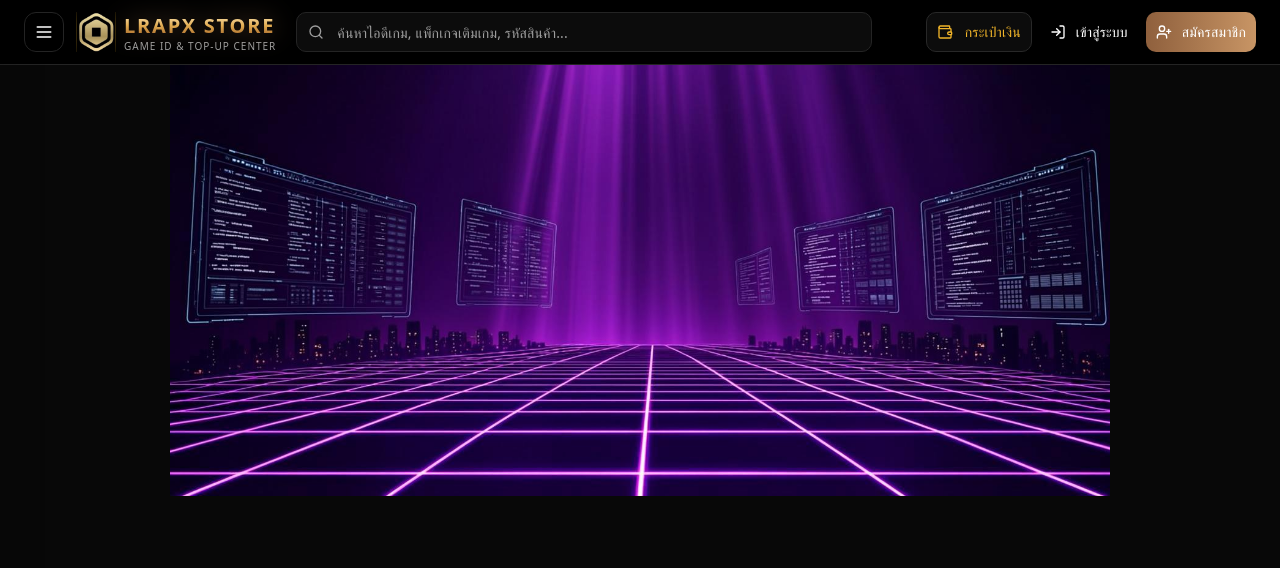
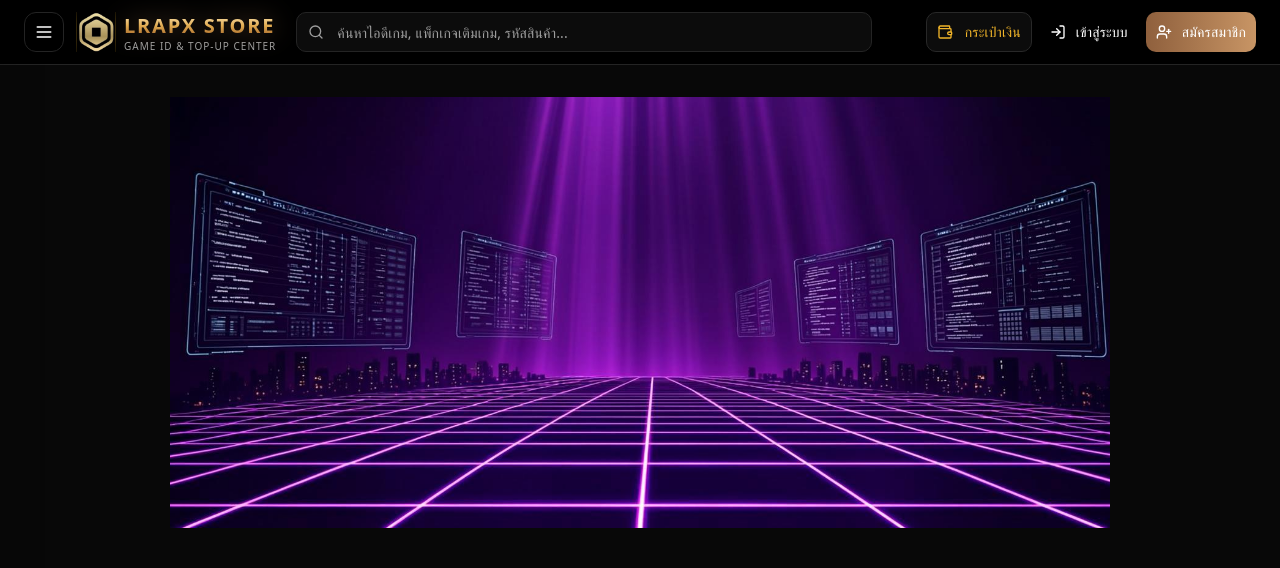
Before and after one commit to fithub466-cyber/lrapx-store-new, a Next.js app: page / in a window 1280 px wide. Shown: the top 568 px of the page. Built offline with nearby package versions, Linux system fonts and the light colour scheme; no server answers; the database is empty.

Commit message:
Round hero banner corners and add top spacing

```diff
--- a/src/components/home.tsx
+++ b/src/components/home.tsx
@@ -189,11 +189,11 @@ function Hero({ settings, loading }: { settings: Record<string, string>; loading
   const image = settings.hero_background_image || '/images/hero-banner.png';
 
   return (
-    <section className="relative w-full bg-transparent pb-8 sm:pb-10 lg:pb-12">
+    <section className="relative w-full bg-transparent pt-5 pb-8 sm:pt-7 sm:pb-10 lg:pt-8 lg:pb-12">
       <div className="mx-auto w-full max-w-7xl px-4 sm:px-6">
-        <div className="relative aspect-[5/3] w-full overflow-hidden bg-transparent sm:aspect-[20/7]">
+        <div className="relative aspect-[5/3] w-full overflow-hidden rounded-[18px] bg-transparent sm:aspect-[20/7] sm:rounded-[26px]">
         {!loading && (
-          <div className="shine-sweep shine-target-hero absolute inset-0 overflow-hidden">
+          <div className="shine-sweep shine-target-hero absolute inset-0 overflow-hidden rounded-[18px] sm:rounded-[26px]">
             <span className="shine-sweep-overlay" aria-hidden="true" />
             <img
               key={image}
```
